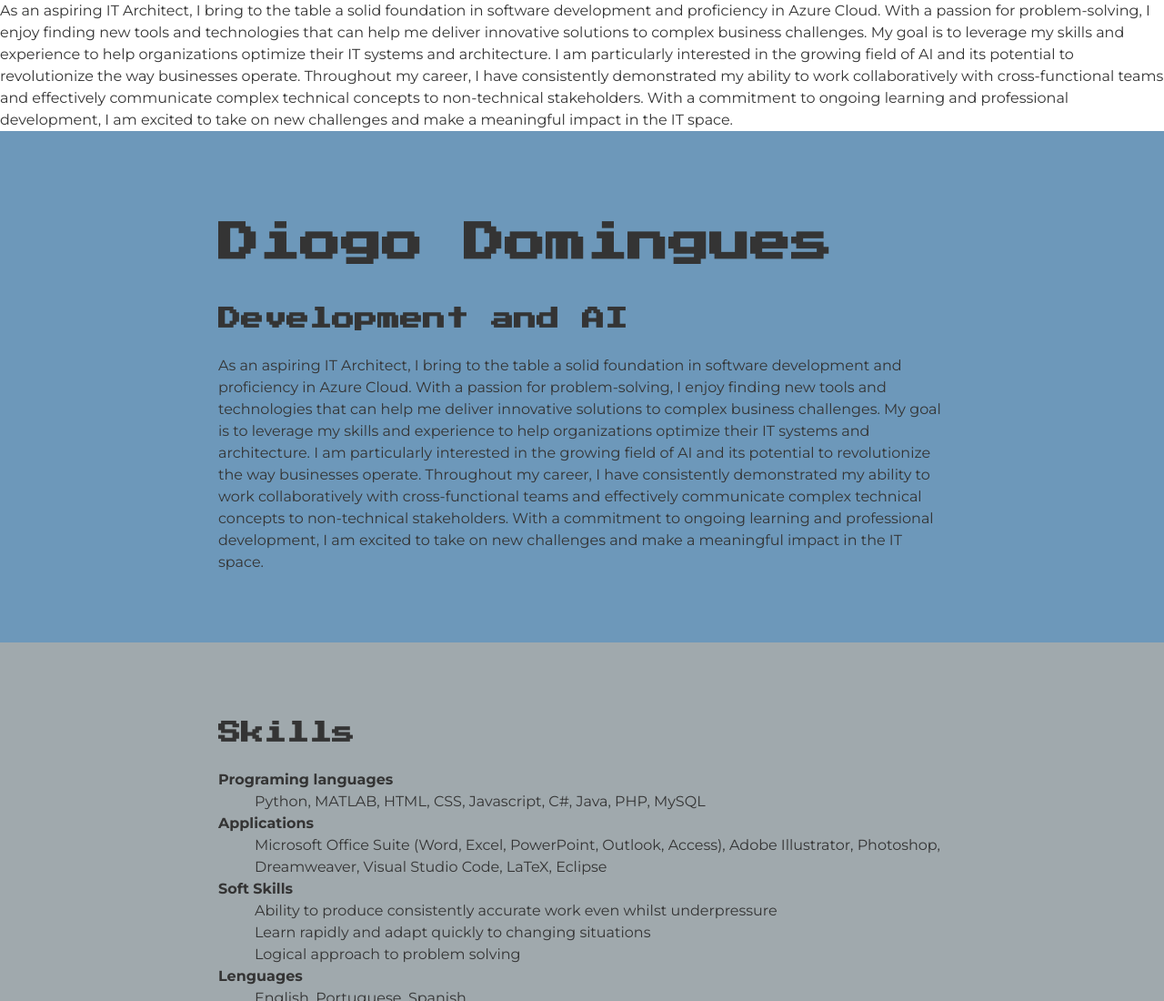
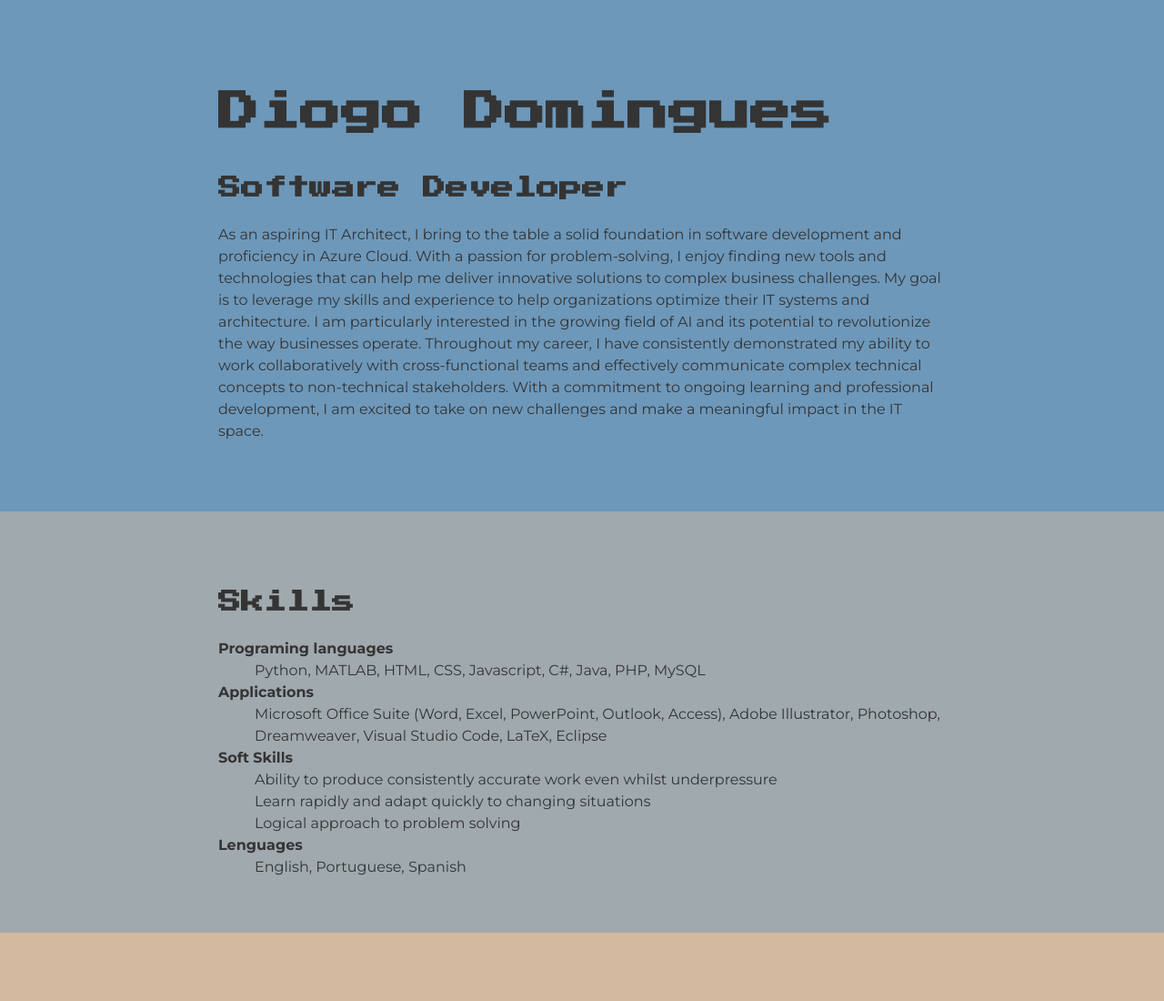
Before and after one commit to dd0mingues/about-me, a plain HTML site: page index.html in a window 1280 px wide. Shown: the top 1100 px of the page at 91% size. Drawn offline with Linux system fonts and the light colour scheme.

Commit message:
Update index.html

```diff
--- a/index.html
+++ b/index.html
@@ -8,17 +8,12 @@
 <link href="https://fonts.googleapis.com/css2?family=Montserrat:ital,wght@0,400;0,700;1,400&family=Press+Start+2P&display=swap" rel="stylesheet">
 <link href="css/styles.css" rel="stylesheet" type="text/css">
 </head>
-As an aspiring IT Architect, I bring to the table a solid foundation in software development and proficiency in Azure Cloud. With a passion for problem-solving, I enjoy finding new tools and technologies that can help me deliver innovative solutions to complex business challenges.
-
-My goal is to leverage my skills and experience to help organizations optimize their IT systems and architecture. I am particularly interested in the growing field of AI and its potential to revolutionize the way businesses operate.
-
-Throughout my career, I have consistently demonstrated my ability to work collaboratively with cross-functional teams and effectively communicate complex technical concepts to non-technical stakeholders. With a commitment to ongoing learning and professional development, I am excited to take on new challenges and make a meaningful impact in the IT space.
 <body>
 <!--****************** PROFILE *****************-->
 <header>
     <div class="wrap">
         <h1>Diogo Domingues</h1>
-        <h2>Development and AI</h2>
+        <h2>Software Developer</h2>
         <p>As an aspiring IT Architect, I bring to the table a solid foundation in software development and proficiency in Azure Cloud. With a passion for problem-solving, I enjoy finding new tools and technologies that can help me deliver innovative solutions to complex business challenges.
 
 My goal is to leverage my skills and experience to help organizations optimize their IT systems and architecture. I am particularly interested in the growing field of AI and its potential to revolutionize the way businesses operate.
```
